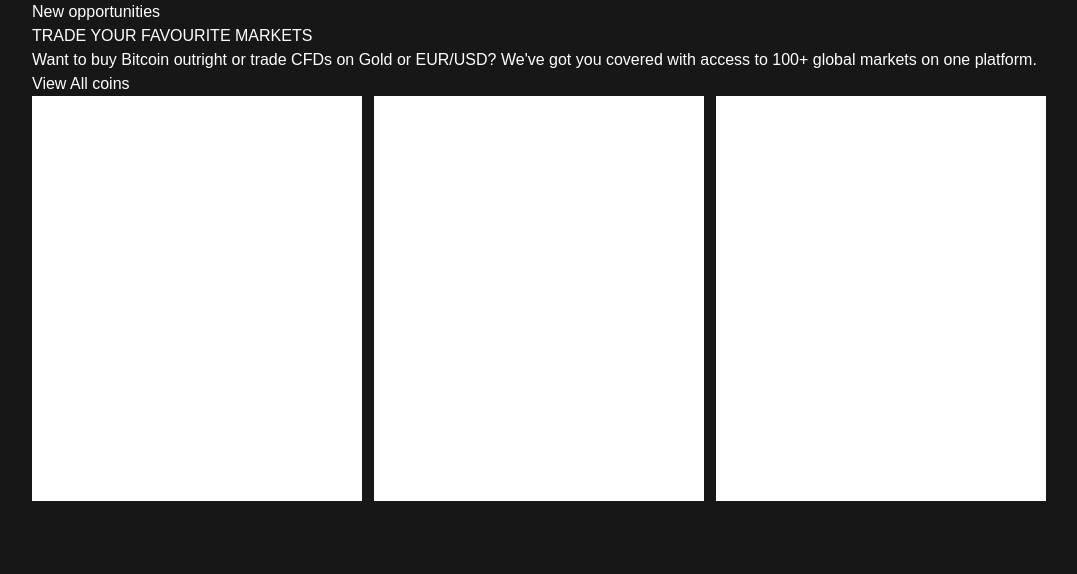
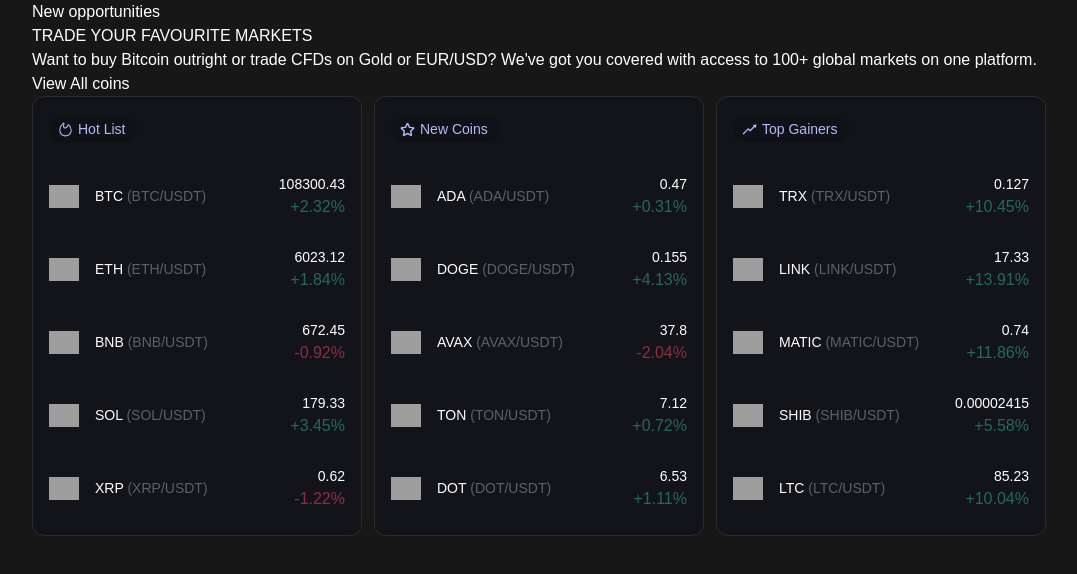
Before and after one commit to mahmood-moghaddasi/opportunities_task, a Next.js app: page / in a window 1280 px wide. Shown: the top 574 px of the page, without its empty margins (101-1178 px from the left). Built offline with nearby package versions, Linux system fonts and the light colour scheme; grey boxes are pictures that could not be loaded.

Commit message:
feat(ui): add card implementation

```diff
--- /dev/null
+++ b/src/components/organism/Card.tsx
@@ -0,0 +1,51 @@
+import React from "react";
+
+import Image, { StaticImageData } from "next/image";
+
+interface coin {
+  logo: string;
+  name: string;
+  pair: string;
+  price: number;
+  change: number;
+}
+interface CardProps {
+  coins: coin[];
+  title: string;
+  titleIcon: StaticImageData;
+}
+
+function Card({ coins, title, titleIcon }: CardProps): React.ReactElement {
+  return (
+    <div className="w-[330px] h-fit  flex flex-col gap-8 px-4 pt-5 pb-6 bg-[#13141A] border rounded-xl border-[#2B2C31]">
+      <div className="flex bg-[#101116] rounded-2xl w-fit pr-3 pl-2 py-0.5 items-center gap-1">
+        <Image src={titleIcon} alt={title} width={17} height={17} />
+        <span className="text-[#B3BBF8] text-[14px]">{title}</span>
+      </div>
+      <div className="flex flex-col gap-7">
+        {coins.map((coin, index) => (
+          <div key={index} className="w-full h-fit flex justify-between">
+            <div className="flex gap-4 items-center">
+              <Image src={coin.logo} alt={coin.name} width={30} height={30} />
+              <p className="text-[14px]">
+                {coin.name}{" "}
+                <span className="text-[#5F6067] ">({coin.pair})</span>
+              </p>
+            </div>
+            <div className="flex flex-col items-end">
+              <p className="text-[14px]">{coin.price}</p>
+
+              {coin.change > 0 ? (
+                <span className="text-[#236A5C]">+{coin.change}%</span>
+              ) : (
+                <span className="text-[#922C43]">{coin.change}%</span>
+              )}
+            </div>
+          </div>
+        ))}
+      </div>
+    </div>
+  );
+}
+
+export default Card;
--- a/src/components/templates/OpportunitiesSection.tsx
+++ b/src/components/templates/OpportunitiesSection.tsx
@@ -1,4 +1,11 @@
 import React from "react";
+import Card from "../organism/Card";
+import hotCoins from "@/data/hotCoins.json";
+import newCoins from "@/data/newCoins.json";
+import topGainersCoins from "@/data/topGainersCoins.json";
+import star from "@/../../public/icons/star.svg";
+import rise from "@/../../public/icons/rise.svg";
+import fire from "@/../../public/icons/fire.svg";
 
 function OpportunitiesSection() {
   return (
@@ -13,9 +20,9 @@
         <button>View All coins</button>
       </div>
       <div className="flex gap-3">
-        <div className="w-[330px] h-[405px] bg-white"></div>
-        <div className="w-[330px] h-[405px] bg-white"></div>
-        <div className="w-[330px] h-[405px] bg-white"></div>
+        <Card coins={hotCoins} title={"Hot List"} titleIcon={fire} />
+        <Card coins={newCoins} title={"New Coins"} titleIcon={star} />
+        <Card coins={topGainersCoins} title={"Top Gainers"} titleIcon={rise} />
       </div>
     </div>
   );
```
